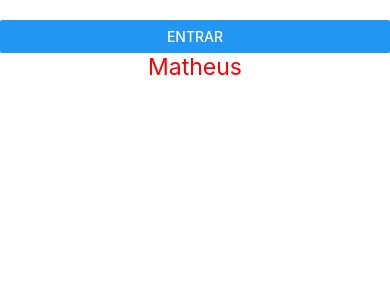
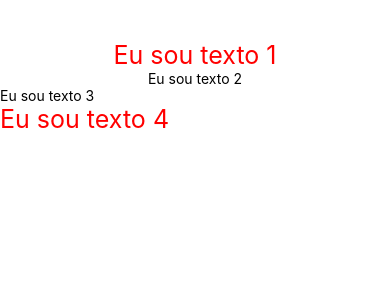
Before and after one commit to ilima12/Curso-React-Native, a React Native app: screen / in a window 390 px wide. Shown: the top 300 px of the page. Built offline with nearby package versions, Linux system fonts and the light colour scheme.

Commit message:
entendendo a organização css

```diff
--- a/App.js
+++ b/App.js
@@ -1,35 +1,32 @@
 import React, { Component } from 'react';
-import { View, Text, Button } from 'react-native';
-
+import { View, Text, StyleSheet } from 'react-native';
 
 class App extends Component {
-
-    constructor(props){
-      super(props);
-      this.state = {
-        nome: 'Matheus'
-      };
-
-      this.entrar = this.entrar.bind(this);
-    }
-
-    entrar(){
-      this.setState({
-        nome: 'nome'
-      })
-    }
-
   render(){
     return (
-      <View style={{ marginTop: 20}}>
+      <View style={styles.area}>
 
-        <Button title = "Entrar" onPress={ () => this.entrar('Algum texto')}/>
-        <Text style={{fontSize: 23, color: 'red', textAlign: 'center'}}>
-           {this.state.nome}
-          </Text>
+        <Text style={[styles.textoPrincipal, styles.alinhaTexto]}>Eu sou texto 1</Text>
+        <Text style={styles.alinhaTexto}>Eu sou texto 2</Text>
+        <Text>Eu sou texto 3</Text>
+        <Text style={styles.textoPrincipal}>Eu sou texto 4</Text>
+
       </View>
     );
   }
 }
 
+const styles = StyleSheet.create({
+  area:{
+    marginTop: 40
+  },
+  textoPrincipal:{
+    fontSize: 25,
+    color: '#FF0000'
+  },
+  alinhaTexto:{
+    textAlign: 'center'
+  }
+});
+
 export default App;
```
